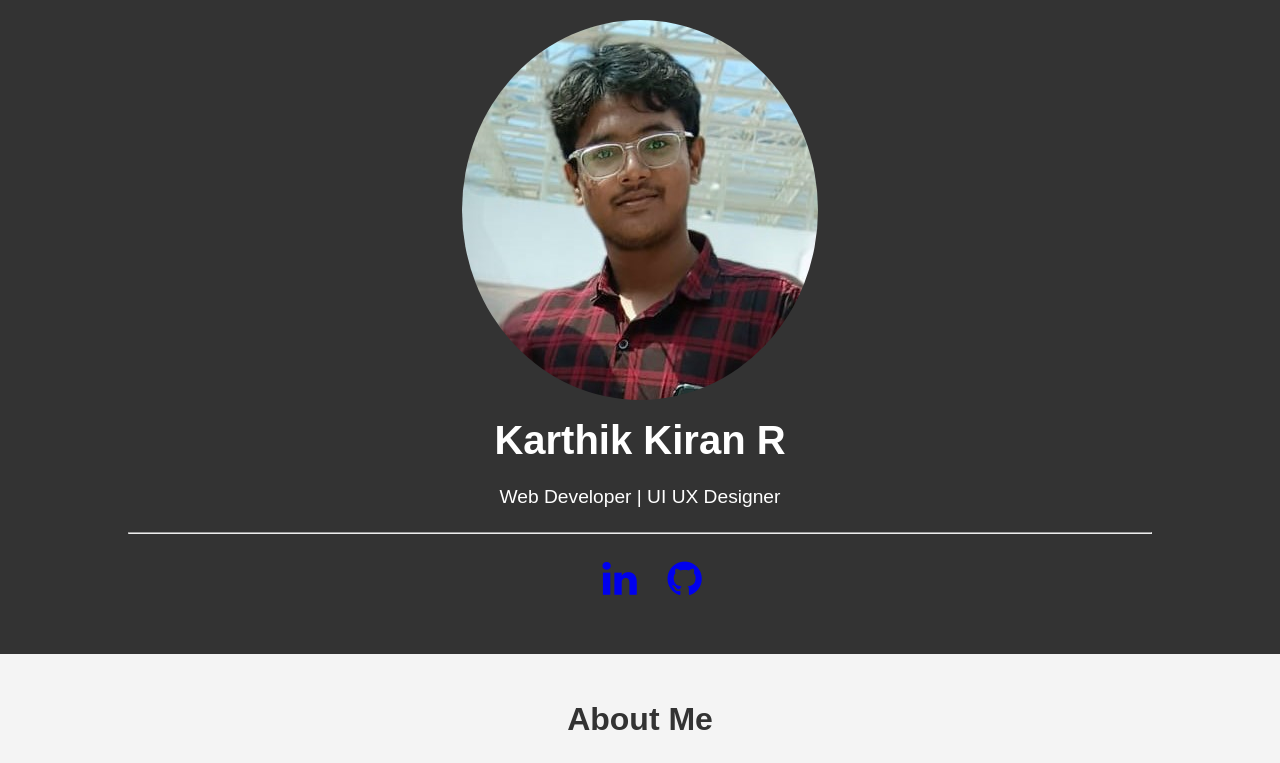
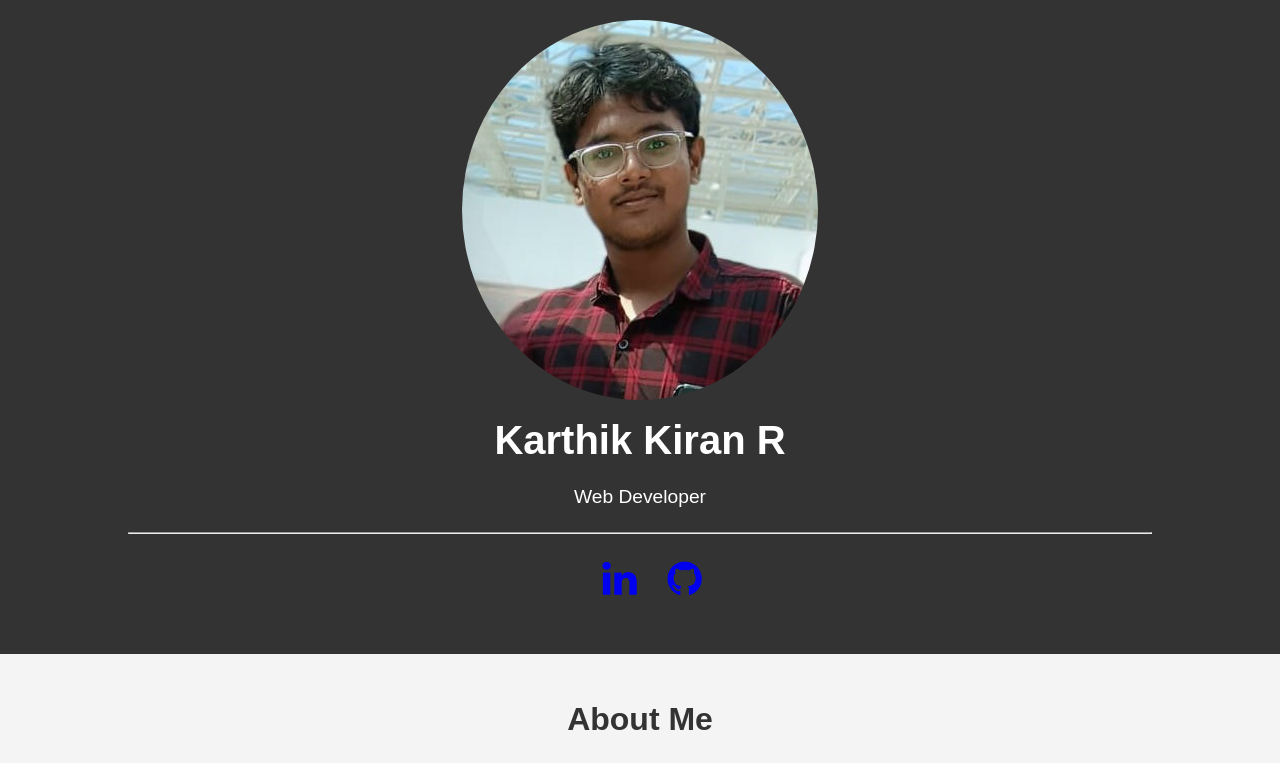
Before and after one commit to karthik-kiran-29/Portfolio, a plain HTML site: page index.html in a window 1280 px wide. Shown: the top 763 px of the page. Drawn offline with Linux system fonts and the light colour scheme.

Commit message:
Updated index.html

```diff
--- a/index.html
+++ b/index.html
@@ -13,7 +13,7 @@
         <div class="container">
             <img src="my photo.jpg" alt="Photo"/>
             <h1>Karthik Kiran R</h1>
-            <p>Web Developer | UI UX Designer</p>
+            <p>Web Developer </p>
             <hr/>
                 <h1>
                     <a href="https://www.linkedin.com/in/karthik-kiran-45239628b/" class="fa fa-linkedin"></a>
```
